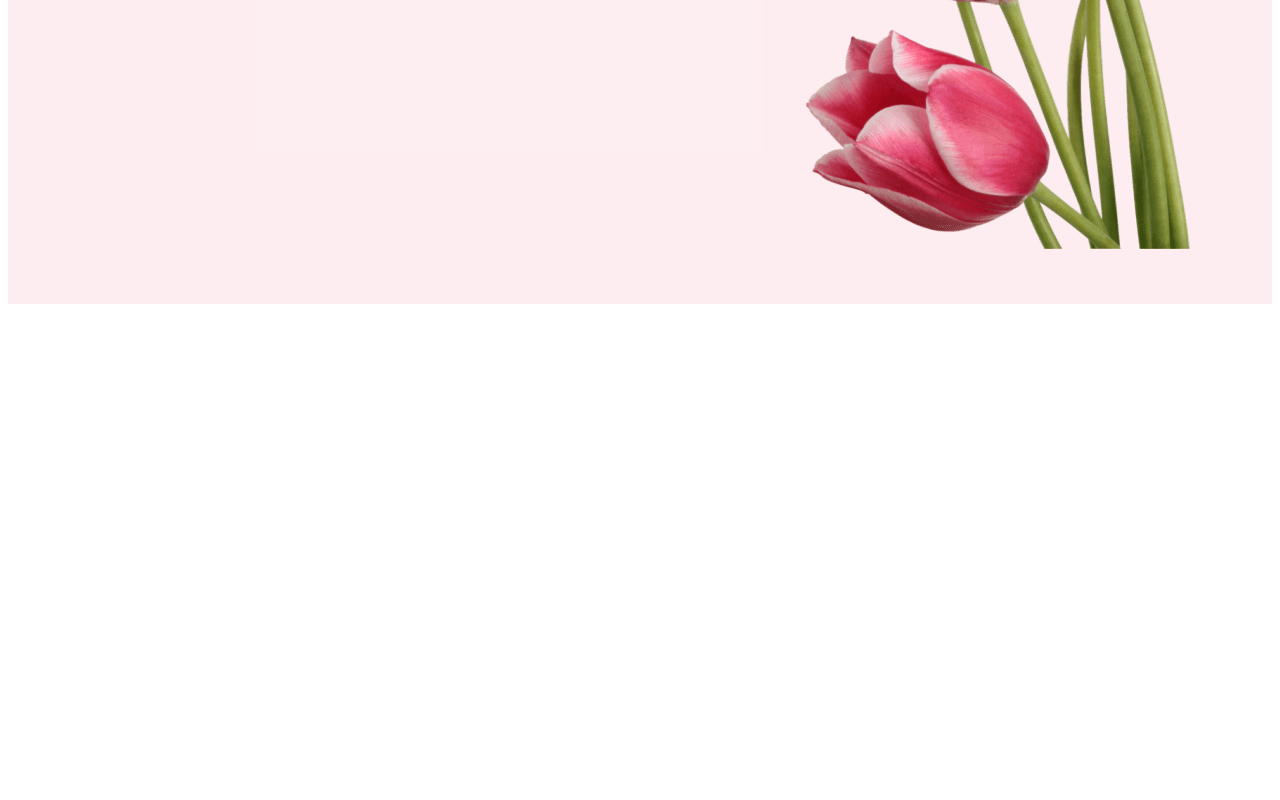
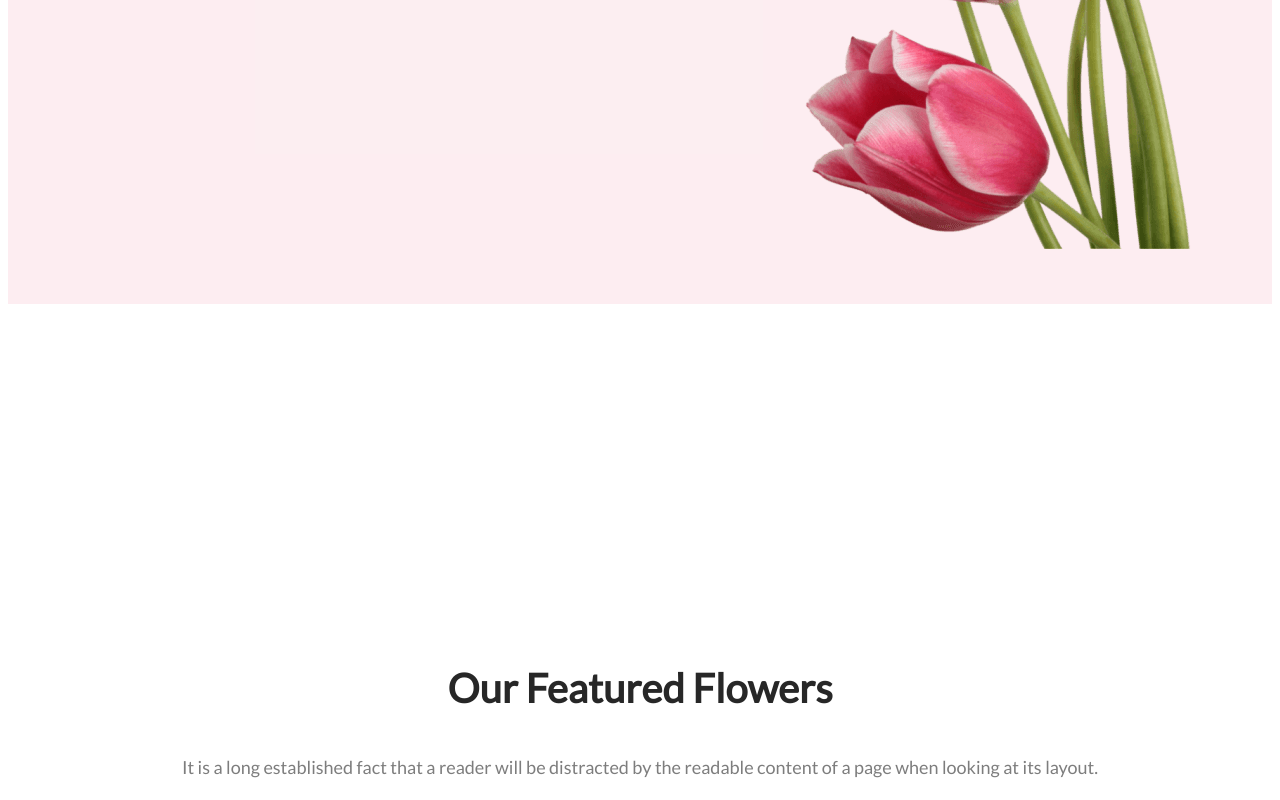
Before and after one commit to Shuvojitdev/Flower-shop-website-assign, a plain HTML site: page index.html in a window 1280 px wide. Shown: the part 609-1409 px from the top of the page. Before the commit the page ends 921 px from the top, so only its background shows below. Drawn offline with nearby package versions, Linux system fonts and the light colour scheme.

Commit message:
about section

```diff
--- a/index.html
+++ b/index.html
@@ -23,6 +23,15 @@
     <img class="Header-pic"  src="Flower Asset/pngwing 10.png" alt="">
 </div>
 </header>
+<main>
+    <section class="about"></section>
+    <h3 class="section-title">Our Featured Flowers</h3>
+    <p class="description">It is a long established fact that a reader will be distracted by the readable content of a page when looking at its layout.</p>
+
+</main>
+<footer>
+
+</footer>
 <body>
 
 </body>
--- a/style.css
+++ b/style.css
@@ -69,3 +69,35 @@ body {
     flex-shrink: 0;
     /* padding: 50px 240px 4017px 1045px; */
 }
+
+/* main section styles */
+main {
+    max-width: 4867px;
+}
+
+/* about section styles */
+.about {
+    padding: 160px;
+}
+
+.section-title {
+    color: #272727;
+    text-align: center;
+    font-family: Lato;
+    font-size: 40px;
+    font-style: normal;
+    font-weight: 800;
+    line-height: normal;
+}
+
+.description {
+
+
+    color: rgba(39, 39, 39, 0.60);
+    text-align: center;
+    font-family: Lato;
+    font-size: 18px;
+    font-style: normal;
+    font-weight: 400;
+    line-height: 30px;
+}
```
